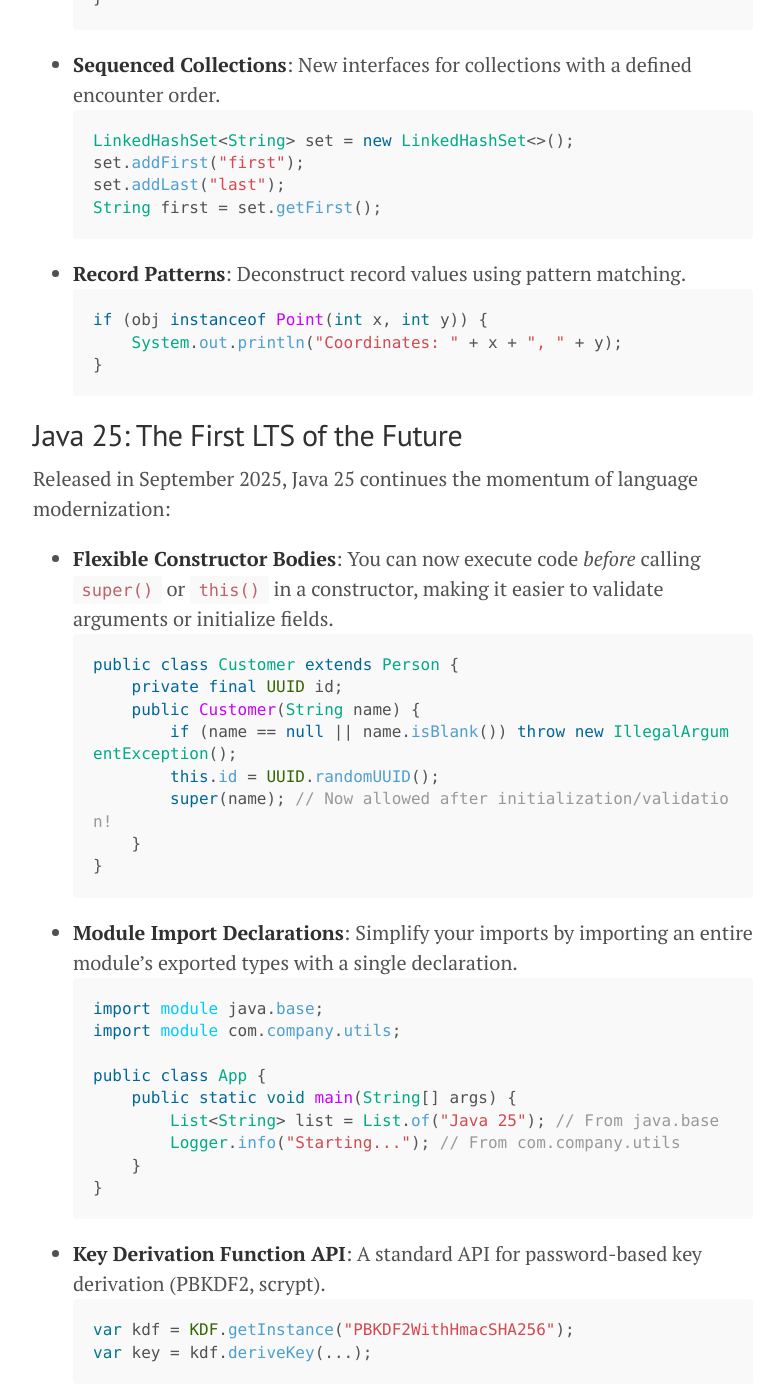
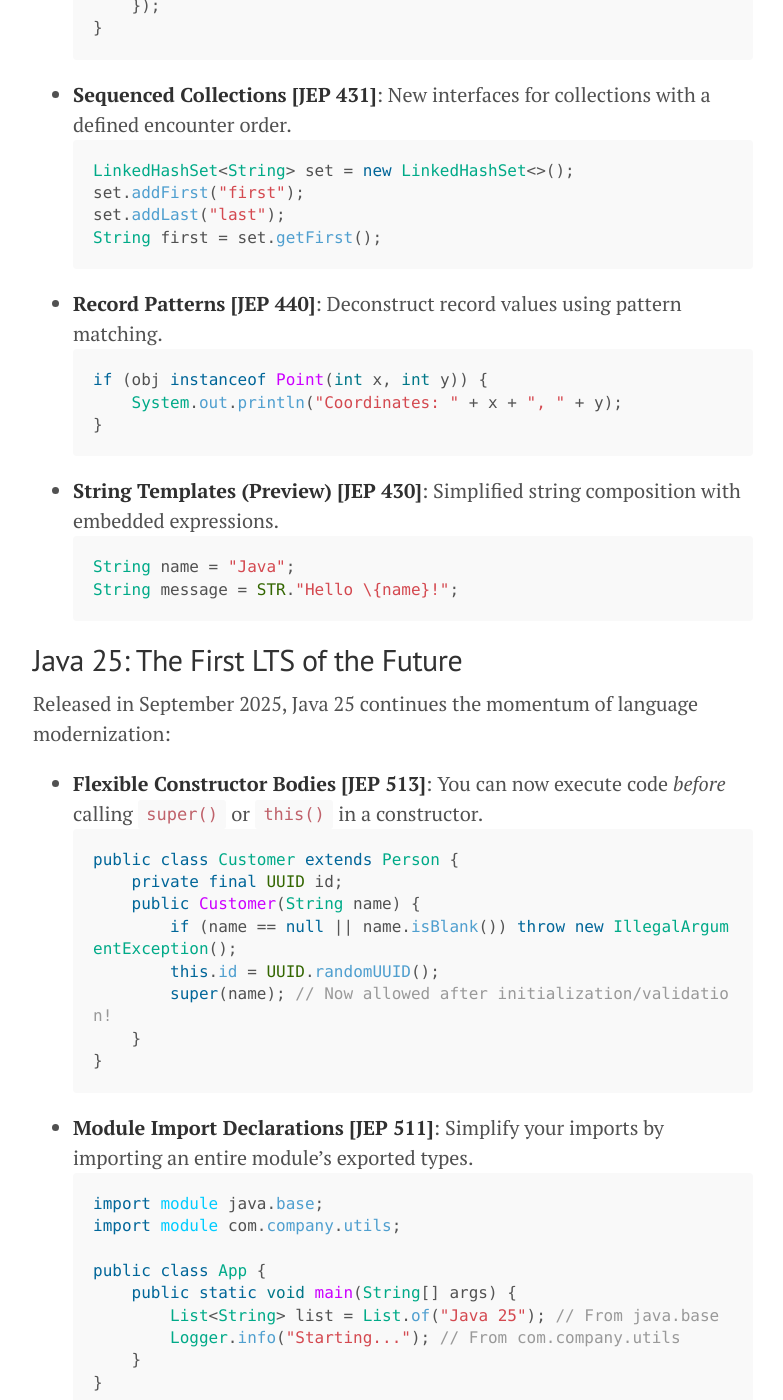
Before and after one commit to Wildcraft/wildcraft.github.io, a Jekyll site: the page built from _posts/2026-03-03-java-lts-evolution.md, in a window 1280 px wide and 1400 px high, scrolled down 2224 px. Shown: the whole window, without its empty margins (247-1030 px from the left). Built offline with Jekyll 4.4.1, drawn with Linux system fonts in a browser that asks for light colours; some of the changed text lies outside the part shown.

Commit message:
Add comprehensive blog post on Java LTS evolution (11, 17, 21, 25) with examples and JEPs
Co-authored-by: narendranss <1226846+narendranss@users.noreply.github.com>

````diff
--- a/_posts/2026-03-03-java-lts-evolution.md
+++ b/_posts/2026-03-03-java-lts-evolution.md
@@ -9,7 +9,7 @@ As the Java ecosystem continues to evolve with its six-month release cycle, the
 
 Released in September 2018, Java 11 brought several developer-centric improvements:
 
-*   **HTTP Client (Standard)**: A new `HttpClient` API replaced the aging `HttpURLConnection`.
+*   **HTTP Client (Standard) [JEP 321]**: A new `HttpClient` API replaced the aging `HttpURLConnection`.
     ```java
     var client = HttpClient.newHttpClient();
     var request = HttpRequest.newBuilder()
@@ -19,14 +19,14 @@ Released in September 2018, Java 11 brought several developer-centric improvemen
         .thenApply(HttpResponse::body)
         .thenAccept(System.out::println);
     ```
-*   **Local-Variable Syntax for Lambda Parameters**: You can now use `var` in lambda expressions.
+*   **Local-Variable Syntax for Lambda Parameters [JEP 323]**: You can now use `var` in lambda expressions.
     ```java
     List<String> list = List.of("a", "b", "c");
     String result = list.stream()
         .map((@Nonnull var s) -> s.toUpperCase())
         .collect(Collectors.joining());
     ```
-*   **Single-File Source-Code Programs**: Run Java files directly without explicit compilation.
+*   **Single-File Source-Code Programs [JEP 330]**: Run Java files directly without explicit compilation.
     ```bash
     java HelloWorld.java
     ```
@@ -35,17 +35,17 @@ Released in September 2018, Java 11 brought several developer-centric improvemen
 
 Java 17 (September 2021) focused on making the language more expressive and secure:
 
-*   **Sealed Classes**: Restrict which classes may extend or implement them.
+*   **Sealed Classes [JEP 409]**: Restrict which classes may extend or implement them.
     ```java
     public sealed interface Shape permits Circle, Square {}
     public final class Circle implements Shape {}
     public final class Square implements Shape {}
     ```
-*   **Records**: A concise way to create data-transfer objects (DTOs).
+*   **Records [JEP 395]**: A concise way to create data-transfer objects (DTOs).
     ```java
     public record Point(int x, int y) {}
     ```
-*   **Pattern Matching for switch (Preview)**: Enhancing the `switch` statement to work with types.
+*   **Pattern Matching for switch (Preview) [JEP 406]**: Enhancing the `switch` statement to work with types.
     ```java
     static String formatter(Object obj) {
         return switch (obj) {
@@ -62,7 +62,7 @@ Java 17 (September 2021) focused on making the language more expressive and secu
 
 Java 21 (September 2023) introduced groundbreaking features for scalability and data handling:
 
-*   **Virtual Threads (Project Loom)**: Lightweight threads for high-throughput concurrent applications.
+*   **Virtual Threads (Project Loom) [JEP 444]**: Lightweight threads for high-throughput concurrent applications.
     ```java
     try (var executor = Executors.newVirtualThreadPerTaskExecutor()) {
         IntStream.range(0, 10_000).forEach(i -> {
@@ -73,25 +73,30 @@ Java 21 (September 2023) introduced groundbreaking features for scalability and
         });
     }
     ```
-*   **Sequenced Collections**: New interfaces for collections with a defined encounter order.
+*   **Sequenced Collections [JEP 431]**: New interfaces for collections with a defined encounter order.
     ```java
     LinkedHashSet<String> set = new LinkedHashSet<>();
     set.addFirst("first");
     set.addLast("last");
     String first = set.getFirst();
     ```
-*   **Record Patterns**: Deconstruct record values using pattern matching.
+*   **Record Patterns [JEP 440]**: Deconstruct record values using pattern matching.
     ```java
     if (obj instanceof Point(int x, int y)) {
         System.out.println("Coordinates: " + x + ", " + y);
     }
+    ```
+*   **String Templates (Preview) [JEP 430]**: Simplified string composition with embedded expressions.
+    ```java
+    String name = "Java";
+    String message = STR."Hello \{name}!";
     ```
 
 ## Java 25: The First LTS of the Future
 
 Released in September 2025, Java 25 continues the momentum of language modernization:
 
-*   **Flexible Constructor Bodies**: You can now execute code *before* calling `super()` or `this()` in a constructor, making it easier to validate arguments or initialize fields.
+*   **Flexible Constructor Bodies [JEP 513]**: You can now execute code *before* calling `super()` or `this()` in a constructor.
     ```java
     public class Customer extends Person {
         private final UUID id;
@@ -102,7 +107,7 @@ Released in September 2025, Java 25 continues the momentum of language moderniza
         }
     }
     ```
-*   **Module Import Declarations**: Simplify your imports by importing an entire module's exported types with a single declaration.
+*   **Module Import Declarations [JEP 511]**: Simplify your imports by importing an entire module's exported types.
     ```java
     import module java.base;
     import module com.company.utils;
@@ -114,11 +119,16 @@ Released in September 2025, Java 25 continues the momentum of language moderniza
         }
     }
     ```
-*   **Key Derivation Function API**: A standard API for password-based key derivation (PBKDF2, scrypt).
+*   **Key Derivation Function API [JEP 510]**: A standard API for password-based key derivation (PBKDF2, scrypt).
     ```java
     var kdf = KDF.getInstance("PBKDF2WithHmacSHA256");
     var key = kdf.deriveKey(...);
     ```
-*   **Primitive Types in Patterns (Preview)**: Extend pattern matching to work seamlessly with all primitive types.
+*   **Primitive Types in Patterns (Preview) [JEP 507]**: Extend pattern matching to work seamlessly with all primitive types.
+    ```java
+    if (obj instanceof int i) {
+        System.out.println("It's an int: " + i);
+    }
+    ```
 
 The transition from Java 11 to 25 shows a clear path towards simpler syntax, better performance, and superior concurrency models. Each LTS version brings significant refinements that make Java a more powerful and enjoyable language to work with!
````
